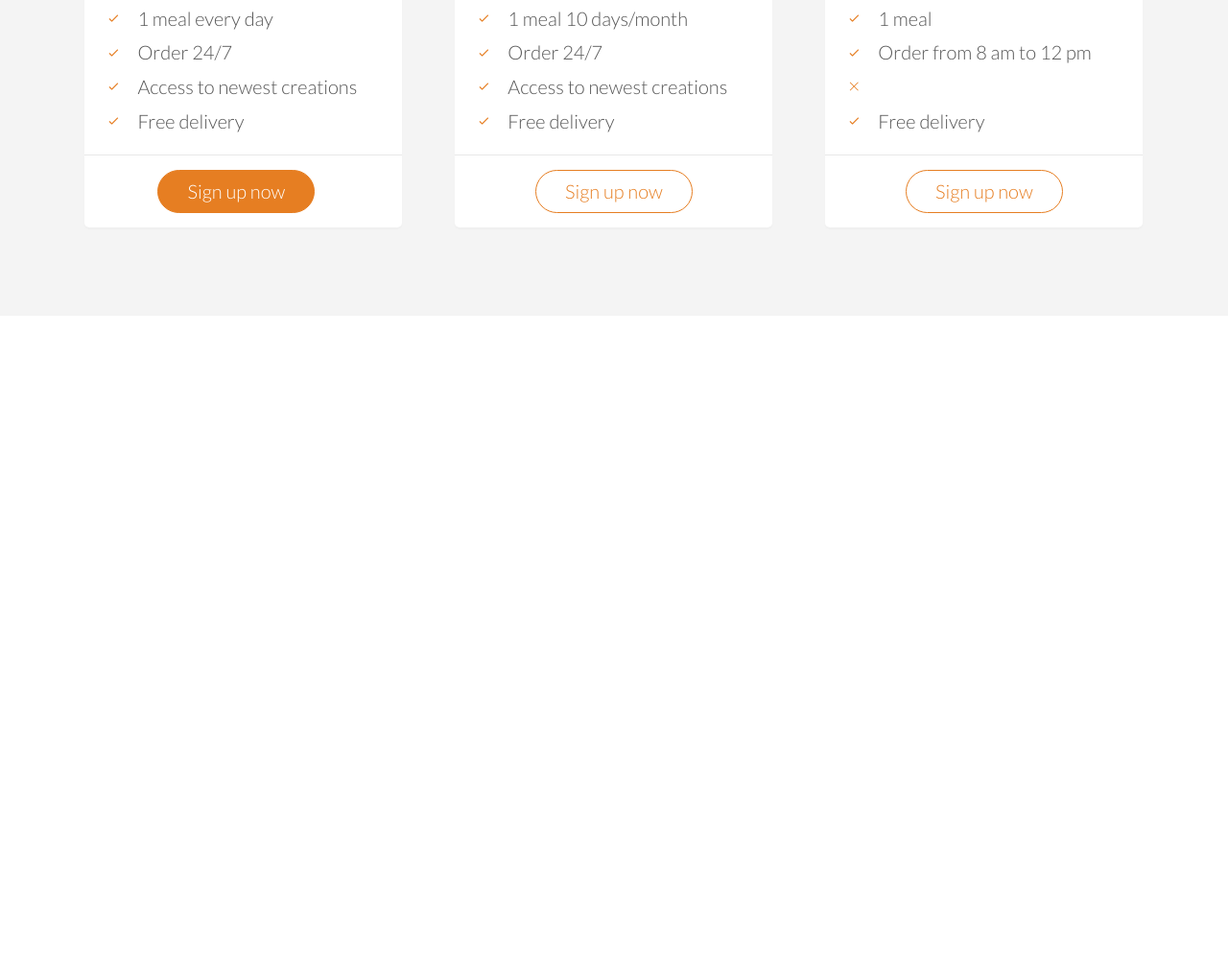
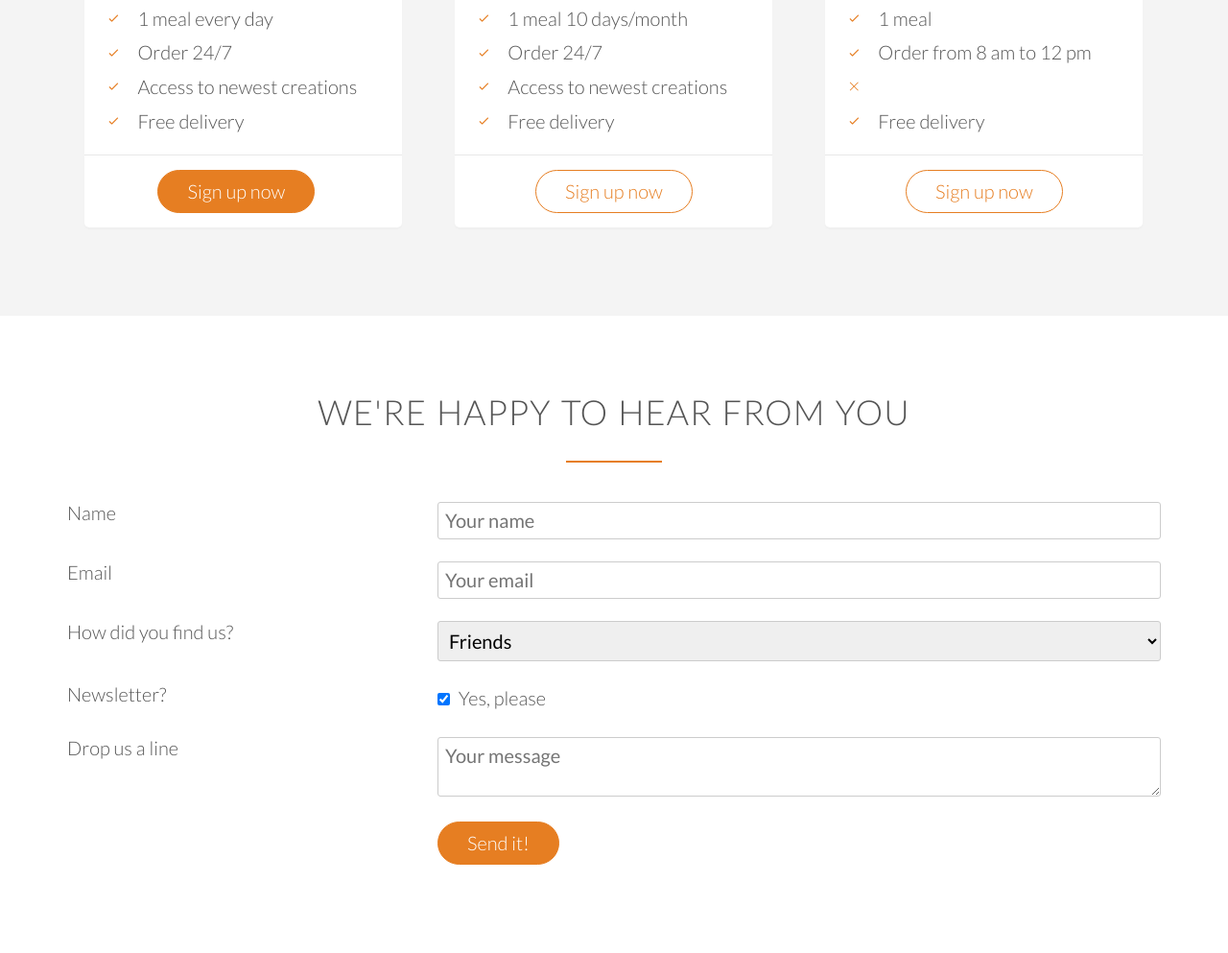
Before and after one commit to NikolayVaklinov10/omnifood_website, a plain HTML site: page index.html in a window 1280 px wide. Shown: the part 4285-5278 px from the top of the page at 96% size. Before the commit the page ends 4614 px from the top, so only its background shows below. Drawn offline with Linux system fonts and the light colour scheme; files whose address does not match are found by name.

Commit message:
form commit

```diff
--- a/index.html
+++ b/index.html
@@ -315,36 +315,72 @@
             </div>
         </section>
 
+        <section class="section-form">
+            <div class="row">
+                <h2>We're happy to hear from you</h2>
+            </div>
+            <div class="row">
+                <form method="post" action="#" class="contact-form">
+                    <div class="row">
+                        <div class="col span-1-of-3">
+                            <label for="name">Name</label>
+                        </div>
+                        <div class="col span-2-of-3">
+                            <input type="text" name="name" id="name" placeholder="Your name" required>
+                        </div>
+                    </div>
+                    <div class="row">
+                        <div class="col span-1-of-3">
+                            <label for="email">Email</label>
+                        </div>
+                        <div class="col span-2-of-3">
+                            <input type="email" name="email" id="email" placeholder="Your email" required>
+                        </div>
+                    </div>
+                    <div class="row">
+                        <div class="col span-1-of-3">
+                            <label for="find-us">How did you find us?</label>
+                        </div>
+                        <div class="col span-2-of-3">
+                            <select name="find-us" id="find-us">
+                                <option value="friends" selected>Friends</option>
+                                <option value="search">Search engine</option>
+                                <option value="ad">Advertisement</option>
+                                <option value="other">Other</option>
+                            </select>
+                        </div>
+                    </div>
+                    <div class="row">
+                        <div class="col span-1-of-3">
+                            <label>Newsletter?</label>
+                        </div>
+                        <div class="col span-2-of-3">
+                            <input type="checkbox" name="news" id="news" checked> Yes, please
+                        </div>
+                    </div>
+                    <div class="row">
+                        <div class="col span-1-of-3">
+                            <label>Drop us a line</label>
+                        </div>
+                        <div class="col span-2-of-3">
+                            <textarea name="message" placeholder="Your message"></textarea>
+                        </div>
+                    </div>
+                    <div class="row">
+                        <div class="col span-1-of-3">
+                            <label>&nbsp;</label>
+                        </div>
+                        <div class="col span-2-of-3">
+                            <input type="submit" value="Send it!">
+                        </div>
+                    </div>
 
+                </form>
+
+            </div>
+        </section>
     </body>
 
 </html>
 
 <!--
-
-Section 6: Sign up and pricing plans
-Title: Start eating healthy today
-
-Plan 1: Premium
-
-
-
-
-
-
-
-
-Plan 2: Pro
-
-
-
-
-Access to newest creations
-Free delivery
-
-
-Plan 3:
-
-1 meal
-Order
-Free delivery
--- a/resources/css/style.css
+++ b/resources/css/style.css
@@ -150,7 +150,8 @@ a:active{
 /*--------------BUTTONS-----------------*/
 
 .btn:link,
-.btn:visited {
+.btn:visited,
+input[type=submit]{
     display: inline-block;
     padding: 10px 30px;
     font-weight: 300;
@@ -162,7 +163,8 @@ a:active{
 
 
 .btn-full:link,
-.btn-full:visited{
+.btn-full:visited,
+input[type=submit]{
     background-color: #e67e22;
     border: 1px solid #e67e22;
     color: #fff;
@@ -177,12 +179,15 @@ a:active{
 }
 
 .btn:hover,
-.btn:active{
+.btn:active,
+input[type=submit]:hover,
+input[type=submit]:active{
     background-color: #cf6d17;
 }
 
 .btn-full:hover,
-.btn-full:active{
+.btn-full:active,
+input[type=submit]{
     border: 1px solid #e67e22;
 
 }
@@ -375,7 +380,7 @@ works-step:last-of-type{
 }
 
 /*------------------------------*/
-/*CITIES */
+/*TESTIMONIAL */
 /*--------------------------------*/
 .section-testimonials{
     background-image: linear-gradient(rgba(0, 0, 0, 0.8),rgba(0, 0, 0, 0.8)),url(img/back-customers.jpg);
@@ -473,3 +478,30 @@ cite img {
 .plan-box ul li {
     padding: 5px 0;
 }
+
+
+/*------------------------------*/
+/*FORM */
+/*--------------------------------*/
+
+.contact-form{
+    width: 100%;
+    margin: 0 auto;
+}
+
+input[type=text],
+input[type=email],
+select,
+textarea{
+    width: 100%;
+    padding: 7px;
+    border-radius: 3px;
+    border: 1px solid #ccc;
+}
+
+
+input[type=checkbox]{
+    margin: 10px 5px 10px 0;
+}
+
+*focus{outline: none;}
```
